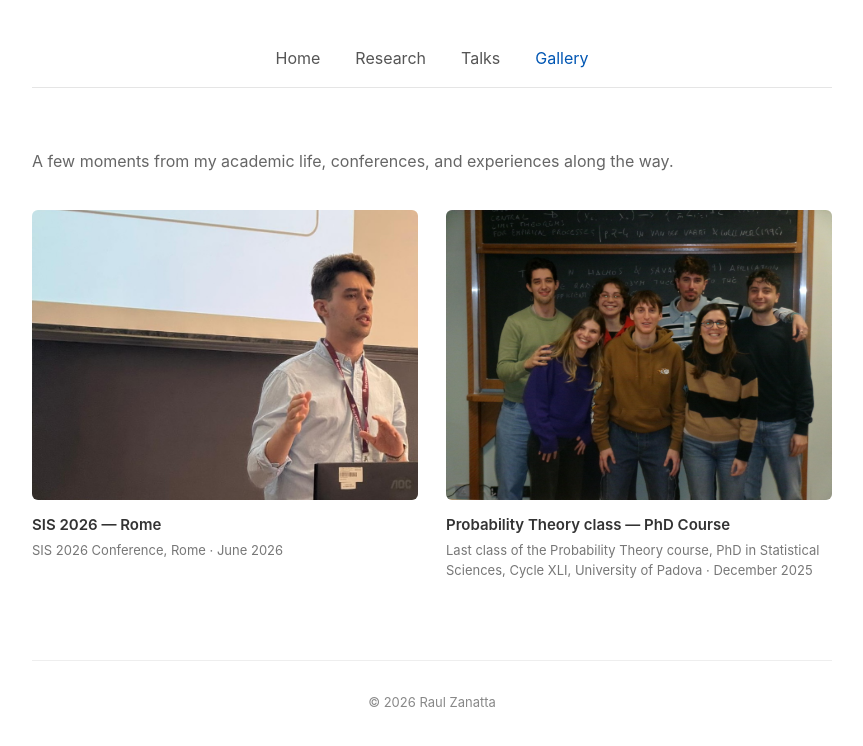
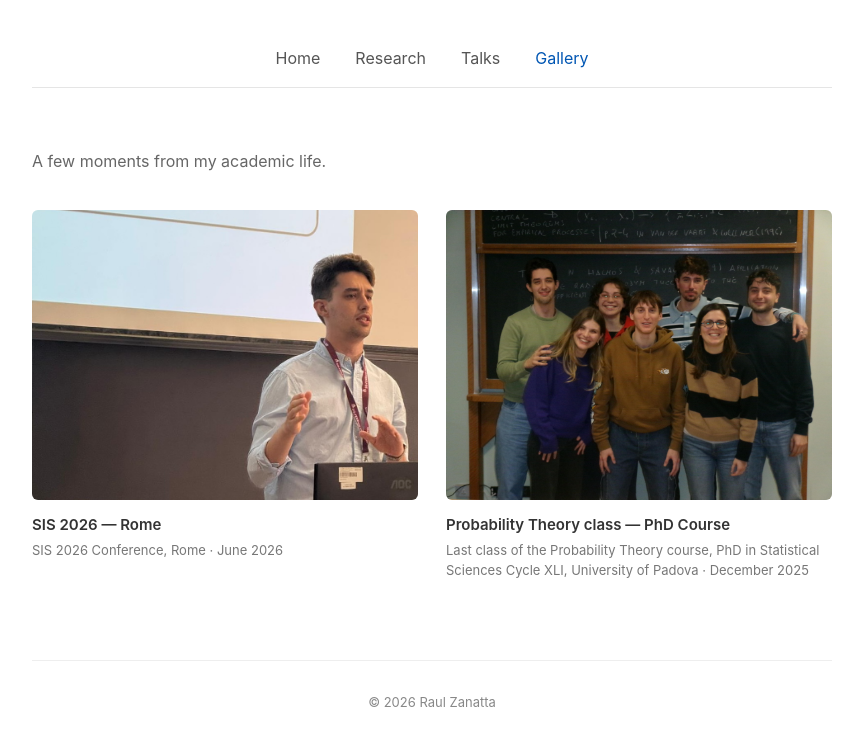
Before and after one commit to raulzanatta/raulzanatta.github.io, a plain HTML site: page journey.html in a window 1280 px wide. Shown: the whole page, without its empty margins (208-1071 px from the left). Drawn offline with Linux system fonts and the light colour scheme.

Commit message:
Update journey.html

```diff
--- a/journey.html
+++ b/journey.html
@@ -27,8 +27,7 @@
     <main>
 
         <p class="journey-intro">
-            A few moments from my academic life,
-            conferences, and experiences along the way.
+            A few moments from my academic life.
         </p>
 
         <div class="photo-grid">
@@ -61,7 +60,7 @@
                     <span>
                         Last class of the Probability
                         Theory course, PhD in Statistical
-                        Sciences, Cycle XLI, University of Padova
+                        Sciences Cycle XLI, University of Padova
                         · December 2025
                     </span>
                 </figcaption>
```
